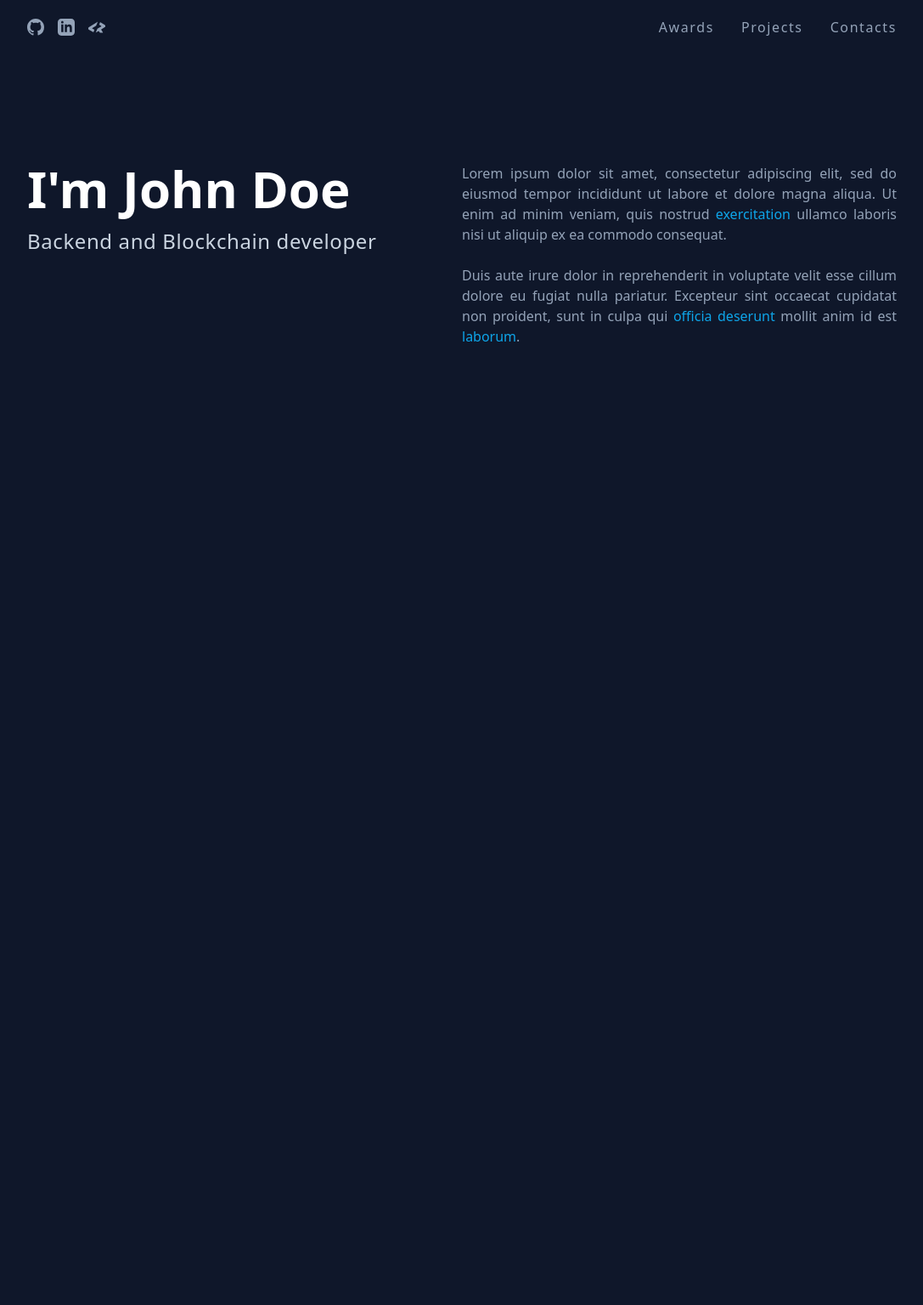
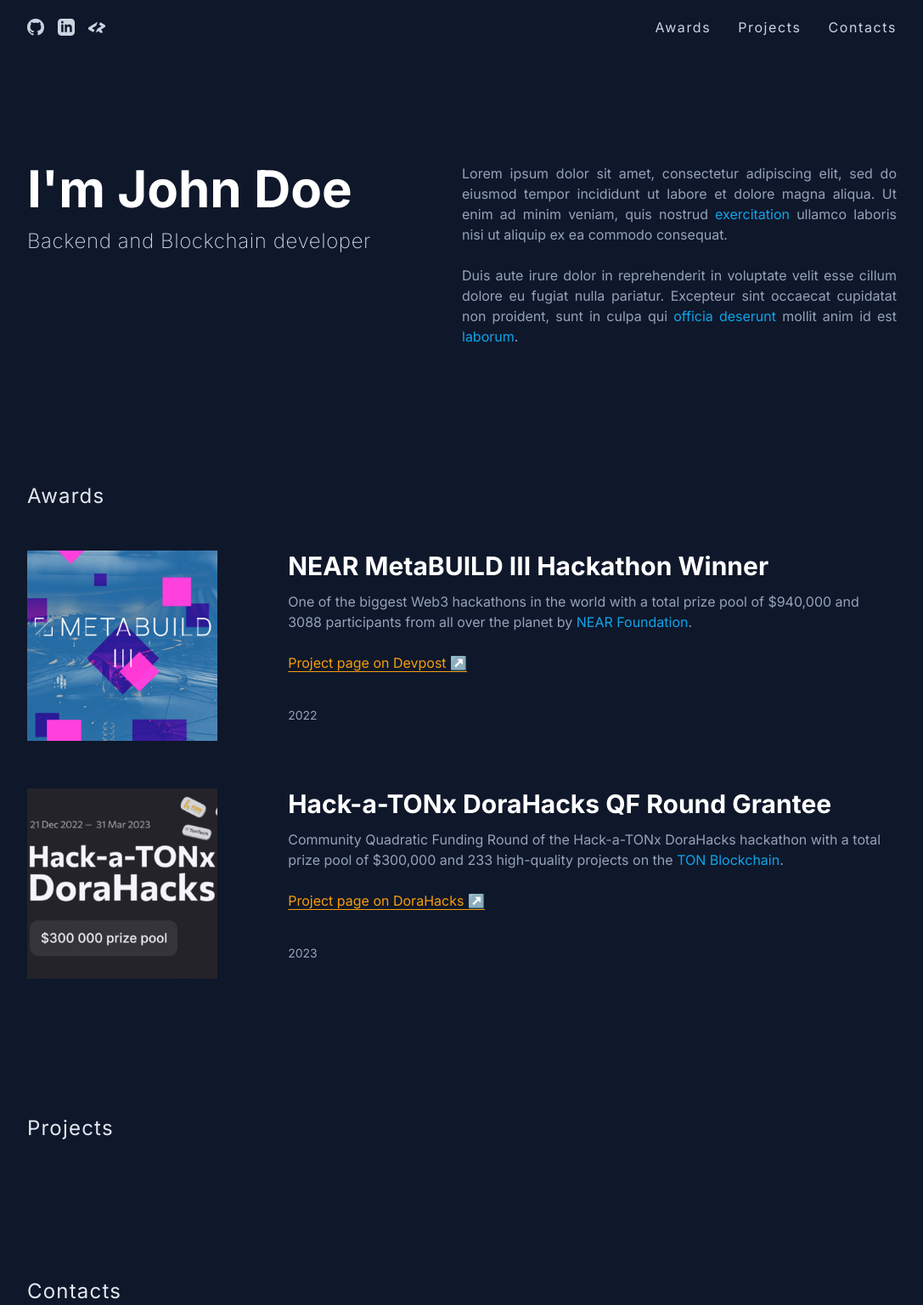
Before and after one commit to ceo777/developer-portfolio-website, a website: page index.html in a window 1280 px wide. Shown: the whole page at 85% size, without its empty margins (96-1183 px from the left). Before the commit the page ends 800 px from the top, so only its background shows below. Drawn offline with nearby package versions, Linux system fonts and the light colour scheme; files that its build step writes are made by us from their sources.

Commit message:
Awards section was added. Common design improvements

```diff
--- a/index.html
+++ b/index.html
@@ -3,21 +3,24 @@
     <head>
         <meta charset="UTF-8">
         <link rel="stylesheet" href="css/main.css">
+        <link rel="preconnect" href="https://fonts.googleapis.com">
+        <link rel="preconnect" href="https://fonts.gstatic.com" crossorigin>
+        <link href="https://fonts.googleapis.com/css2?family=Inter:wght@200;400;700;800&display=swap" rel="stylesheet">
         <title>Developer Portfolio Website</title>
     </head>
     <body class="text-slate-400 selection:text-slate-800 bg-slate-900 selection:bg-amber-500">
         <!-- Navbar -->
         <nav class="relative container mx-auto">
             <!-- Flex container -->
-            <div class="flex items-center justify-between py-5">
+            <div class="flex items-center justify-between text-slate-300 py-5">
                 <!-- Icons -->
                 <div class="flex space-x-4">
-                    <a href="https://github.com/ceo777" class="block text-slate-400 hover:text-white"><span class="sr-only">GitHub</span><svg viewBox="0 0 16 16" class="w-5 h-5" fill="currentColor" aria-hidden="true"><path d="M8 0C3.58 0 0 3.58 0 8c0 3.54 2.29 6.53 5.47 7.59.4.07.55-.17.55-.38 0-.19-.01-.82-.01-1.49-2.01.37-2.53-.49-2.69-.94-.09-.23-.48-.94-.82-1.13-.28-.15-.68-.52-.01-.53.63-.01 1.08.58 1.23.82.72 1.21 1.87.87 2.33.66.07-.52.28-.87.51-1.07-1.78-.2-3.64-.89-3.64-3.95 0-.87.31-1.59.82-2.15-.08-.2-.36-1.02.08-2.12 0 0 .67-.21 2.2.82.64-.18 1.32-.27 2-.27.68 0 1.36.09 2 .27 1.53-1.04 2.2-.82 2.2-.82.44 1.1.16 1.92.08 2.12.51.56.82 1.27.82 2.15 0 3.07-1.87 3.75-3.65 3.95.29.25.54.73.54 1.48 0 1.07-.01 1.93-.01 2.2 0 .21.15.46.55.38A8.013 8.013 0 0016 8c0-4.42-3.58-8-8-8z"></path></svg></a>
-                    <a href="https://linkedin.com/in/dubnov" class="block text-slate-400 hover:text-white"><span class="sr-only">LinkedIn</span><svg viewBox="0 0 24 24" class="w-5 h-5" fill="currentColor" aria-hidden="true"><path d="M19 0h-14c-2.761 0-5 2.239-5 5v14c0 2.761 2.239 5 5 5h14c2.762 0 5-2.239 5-5v-14c0-2.761-2.238-5-5-5zm-11 19h-3v-11h3v11zm-1.5-12.268c-.966 0-1.75-.79-1.75-1.764s.784-1.764 1.75-1.764 1.75.79 1.75 1.764-.783 1.764-1.75 1.764zm13.5 12.268h-3v-5.604c0-3.368-4-3.113-4 0v5.604h-3v-11h3v1.765c1.396-2.586 7-2.777 7 2.476v6.759z"></path></svg></a>
-                    <a href="https://profile.codersrank.io/user/ceo777/" class="block text-slate-400 hover:text-white"><span class="sr-only">LinkedIn</span><svg viewBox="0 0 24 24" class="w-5 h-5" fill="currentColor" aria-hidden="true"><path d="M23.134 8.64l-5.973-3.62a.286.286 0 0 0-.412.125l-1.4 3.286 2.842 1.696a.53.53 0 0 1 0 .921l-5.335 3.14-2.267 5.274a.127.127 0 0 0 .052.203.122.122 0 0 0 .134-.035l3.914-2.365 1.545 2.219a.373.373 0 0 0 .309.167h3.708a.367.367 0 0 0 .327-.2.382.382 0 0 0-.018-.386l-2.513-3.852 5.088-3.077c.577-.349.865-.74.865-1.172V9.813c0-.433-.288-.823-.866-1.172zM13.082 4.35L.845 12.052c-.577.348-.858.739-.845 1.171v1.173c.014.432.303.816.866 1.15l6.056 3.496a.286.286 0 0 0 .412-.146l1.36-3.286-2.884-1.633a.518.518 0 0 1-.275-.384.529.529 0 0 1 .254-.537l5.295-3.245 2.183-5.316a.128.128 0 0 0-.04-.142.122.122 0 0 0-.146-.005z"></path></svg></a>
+                    <a href="https://github.com/ceo777" target="_blank" class="block hover:text-white"><span class="sr-only">GitHub</span><svg viewBox="0 0 16 16" class="w-5 h-5" fill="currentColor" aria-hidden="true"><path d="M8 0C3.58 0 0 3.58 0 8c0 3.54 2.29 6.53 5.47 7.59.4.07.55-.17.55-.38 0-.19-.01-.82-.01-1.49-2.01.37-2.53-.49-2.69-.94-.09-.23-.48-.94-.82-1.13-.28-.15-.68-.52-.01-.53.63-.01 1.08.58 1.23.82.72 1.21 1.87.87 2.33.66.07-.52.28-.87.51-1.07-1.78-.2-3.64-.89-3.64-3.95 0-.87.31-1.59.82-2.15-.08-.2-.36-1.02.08-2.12 0 0 .67-.21 2.2.82.64-.18 1.32-.27 2-.27.68 0 1.36.09 2 .27 1.53-1.04 2.2-.82 2.2-.82.44 1.1.16 1.92.08 2.12.51.56.82 1.27.82 2.15 0 3.07-1.87 3.75-3.65 3.95.29.25.54.73.54 1.48 0 1.07-.01 1.93-.01 2.2 0 .21.15.46.55.38A8.013 8.013 0 0016 8c0-4.42-3.58-8-8-8z"></path></svg></a>
+                    <a href="https://linkedin.com/in/dubnov" target="_blank" class="block hover:text-white"><span class="sr-only">LinkedIn</span><svg viewBox="0 0 24 24" class="w-5 h-5" fill="currentColor" aria-hidden="true"><path d="M19 0h-14c-2.761 0-5 2.239-5 5v14c0 2.761 2.239 5 5 5h14c2.762 0 5-2.239 5-5v-14c0-2.761-2.238-5-5-5zm-11 19h-3v-11h3v11zm-1.5-12.268c-.966 0-1.75-.79-1.75-1.764s.784-1.764 1.75-1.764 1.75.79 1.75 1.764-.783 1.764-1.75 1.764zm13.5 12.268h-3v-5.604c0-3.368-4-3.113-4 0v5.604h-3v-11h3v1.765c1.396-2.586 7-2.777 7 2.476v6.759z"></path></svg></a>
+                    <a href="https://profile.codersrank.io/user/ceo777/" target="_blank" class="block hover:text-white"><span class="sr-only">LinkedIn</span><svg viewBox="0 0 24 24" class="w-5 h-5" fill="currentColor" aria-hidden="true"><path d="M23.134 8.64l-5.973-3.62a.286.286 0 0 0-.412.125l-1.4 3.286 2.842 1.696a.53.53 0 0 1 0 .921l-5.335 3.14-2.267 5.274a.127.127 0 0 0 .052.203.122.122 0 0 0 .134-.035l3.914-2.365 1.545 2.219a.373.373 0 0 0 .309.167h3.708a.367.367 0 0 0 .327-.2.382.382 0 0 0-.018-.386l-2.513-3.852 5.088-3.077c.577-.349.865-.74.865-1.172V9.813c0-.433-.288-.823-.866-1.172zM13.082 4.35L.845 12.052c-.577.348-.858.739-.845 1.171v1.173c.014.432.303.816.866 1.15l6.056 3.496a.286.286 0 0 0 .412-.146l1.36-3.286-2.884-1.633a.518.518 0 0 1-.275-.384.529.529 0 0 1 .254-.537l5.295-3.245 2.183-5.316a.128.128 0 0 0-.04-.142.122.122 0 0 0-.146-.005z"></path></svg></a>
                 </div>
                 <!-- Menu items -->
-                <div class="hidden md:flex space-x-8 tracking-widest font-medium text-slate-400">
+                <div class="hidden md:flex space-x-8 tracking-widest font-medium text-slate-300">
                     <a href="#awards" class="hover:text-white selection:text-black selection:bg-amber-600">Awards</a>
                     <a href="#projects" class="hover:text-white selection:text-black selection:bg-amber-600">Projects</a>
                     <a href="#contacts" class="hover:text-white selection:text-black selection:bg-amber-600">Contacts</a>
@@ -39,20 +42,56 @@
                 <div class="flex flex-col md:w-1/2 items-start text-justify mt-12 md:m-0">
                     <!-- About -->
                     <div>
-                        <p>Lorem ipsum dolor sit amet, consectetur adipiscing elit, sed do eiusmod tempor incididunt ut labore et dolore magna aliqua. Ut enim ad minim veniam, quis nostrud <a class="bg-accent text-sky-500 selection:text-black selection:bg-amber-600" href="#">exercitation</a> ullamco laboris nisi ut aliquip ex ea commodo consequat.<br><br>Duis aute irure dolor in reprehenderit in voluptate velit esse cillum dolore eu fugiat nulla pariatur. Excepteur sint occaecat cupidatat non proident, sunt in culpa qui <a class="bg-accent text-sky-500 selection:text-black selection:bg-amber-600" href="#">officia deserunt</a> mollit anim id est <a class="bg-accent text-sky-500 selection:text-black selection:bg-amber-600" href="#">laborum</a>.</p>
+                        <p class="text-base md:text-sm lg:text-base">Lorem ipsum dolor sit amet, consectetur adipiscing elit, sed do eiusmod tempor incididunt ut labore et dolore magna aliqua. Ut enim ad minim veniam, quis nostrud <a href="#" target="_blank" class="text-sky-500 hover:text-sky-300 selection:text-black selection:bg-amber-600">exercitation</a> ullamco laboris nisi ut aliquip ex ea commodo consequat.<br><br>Duis aute irure dolor in reprehenderit in voluptate velit esse cillum dolore eu fugiat nulla pariatur. Excepteur sint occaecat cupidatat non proident, sunt in culpa qui <a href="#" target="_blank" class="text-sky-500 hover:text-sky-300 selection:text-black selection:bg-amber-600">officia deserunt</a> mollit anim id est <a href="#" target="_blank" class="text-sky-500 hover:text-sky-300 selection:text-black selection:bg-amber-600">laborum</a>.</p>
                     </div>
                 </div>
             </div>
         </section>
         <!-- Awards -->
         <section id="awards">
+            <div class="container mx-auto mt-32 md:mt-40">
+                <h2 class="text-2xl text-slate-200 tracking-wider">Awards</h2>
+            </div>
             <!-- Flex container -->
-            <div class="container ">
-
+            <div class="container flex flex-col md:flex-row mx-auto items-center md:items-start justify-between mt-12">
+                <!-- Left -->
+                <div class="md:w-1/4 text-left">
+                    <img src="img/metabuild-3-hackathon_1400x700.png" alt="NEAR MetaBUILD III Hackathon" class="w-full block md:hidden" aria-hidden="true">
+                    <img src="img/metabuild-3-hackathon_300x300.png" alt="NEAR MetaBUILD III Hackathon" class="hidden md:block md:w-40 md:h-40 lg:w-56 lg:h-56" aria-hidden="true">
+                </div>
+                <!-- Right -->
+                <div class="flex flex-col md:w-[70%] text-left mt-5 md:m-0">
+                    <h3 class="text-2xl md:text-[22px] lg:text-3xl text-white font-bold">NEAR MetaBUILD III Hackathon Winner</h3>
+                    <p class="text-base md:text-sm lg:text-base text-justify lg:text-left mt-3">One of the biggest Web3 hackathons in the world with a total prize pool of $940,000 and 3088 participants from all over the planet by <a href="https://near.org" target="_blank" class="text-sky-500 hover:text-sky-300 selection:text-black selection:bg-amber-600">NEAR Foundation</a>.</p>
+                    <div class="flex flex-row lg:flex-col justify-between mt-6">
+                        <a href="https://devpost.com/software/diesel-attack" target="_blank" class="max-w-fit text-amber-500 selection:text-black selection:bg-amber-600 font-medium underline underline-offset-4 hover:decoration-2">Project page on Devpost &#8599</a>
+                        <span class="max-w-fit text-sm lg:mt-10">2022</span>
+                    </div>
+                </div>
+            </div>
+            <!-- Flex container -->
+            <div class="container flex flex-col md:flex-row mx-auto items-center md:items-start justify-between mt-14">
+                <!-- Left -->
+                <div class="md:w-1/4">
+                    <img src="img/hack-a-tonx-hackathon_1600x800.png" alt="NEAR MetaBUILD III Hackathon" class="w-full block md:hidden" aria-hidden="true">
+                    <img src="img/hack-a-tonx-hackathon_300x300.png" alt="NEAR MetaBUILD III Hackathon" class="hidden md:block md:w-40 md:h-40 lg:w-56 lg:h-56" aria-hidden="true">
+                </div>
+                <!-- Right -->
+                <div class="flex flex-col md:w-[70%] text-left mt-5 md:m-0">
+                    <h3 class="text-2xl md:text-[22px] lg:text-3xl text-white font-bold">Hack-a-TONx DoraHacks QF Round Grantee</h3>
+                    <p class="text-base md:text-sm lg:text-base text-justify lg:text-left mt-3">Community Quadratic Funding Round of the Hack-a-TONx DoraHacks hackathon with a total prize pool of $300,000 and 233 high-quality projects on the <a href="https://ton.org" target="_blank" class="text-sky-500 hover:text-sky-300 selection:text-black selection:bg-amber-600">TON Blockchain</a>.</p>
+                    <div class="flex flex-row lg:flex-col justify-between mt-6">
+                        <a href="https://dorahacks.io/buidl/4206" target="_blank" class="max-w-fit text-amber-500 selection:text-black selection:bg-amber-600 font-medium underline underline-offset-4 hover:decoration-2">Project page on DoraHacks &#8599</a>
+                        <span class="max-w-fit text-sm lg:mt-10">2023</span>
+                    </div>
+                </div>
             </div>
         </section>
         <!-- Projects -->
         <section id="projects">
+            <div class="container mx-auto mt-32 md:mt-40">
+                <h2 class="text-2xl text-slate-200 tracking-wider">Projects</h2>
+            </div>
             <!-- Flex container -->
             <div class="container ">
 
@@ -60,6 +99,9 @@
         </section>
         <!-- Contacts -->
         <section id="contacts">
+            <div class="container mx-auto mt-32 md:mt-40">
+                <h2 class="text-2xl text-slate-200 tracking-wider">Contacts</h2>
+            </div>
             <!-- Flex container -->
             <div class="container ">
 
--- a/package.json
+++ b/package.json
@@ -1,6 +1,6 @@
 {
   "name": "developer-portfolio-website",
-  "version": "0.2.0",
+  "version": "0.3.0",
   "author": "Oleg Dubnov",
   "license": "",
   "scripts": {
--- a/tailwind.config.js
+++ b/tailwind.config.js
@@ -1,4 +1,6 @@
 /** @type {import('tailwindcss').Config} */
+const defaultTheme = require('tailwindcss/defaultTheme')
+
 module.exports = {
   content: ["./**/*.{html,js}"],
   theme: {
@@ -12,7 +14,11 @@
         '2xl': '8rem',
       },
     },
-    extend: {},
+    extend: {
+      fontFamily: {
+        'sans': ['Inter', ...defaultTheme.fontFamily.sans],
+      },
+    },
   },
   plugins: [],
 }
```
Also changed, not shown: img/hack-a-tonx-hackathon_1600x800.png (added), img/hack-a-tonx-hackathon_300x300.png (added), img/metabuild-3-hackathon_1400x700.png (added), img/metabuild-3-hackathon_300x300.png (added).
